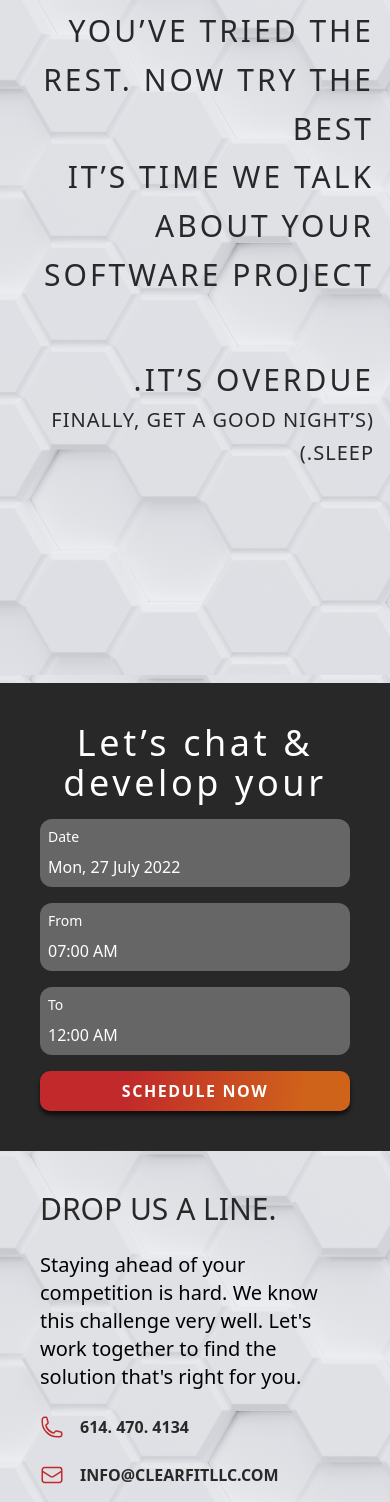
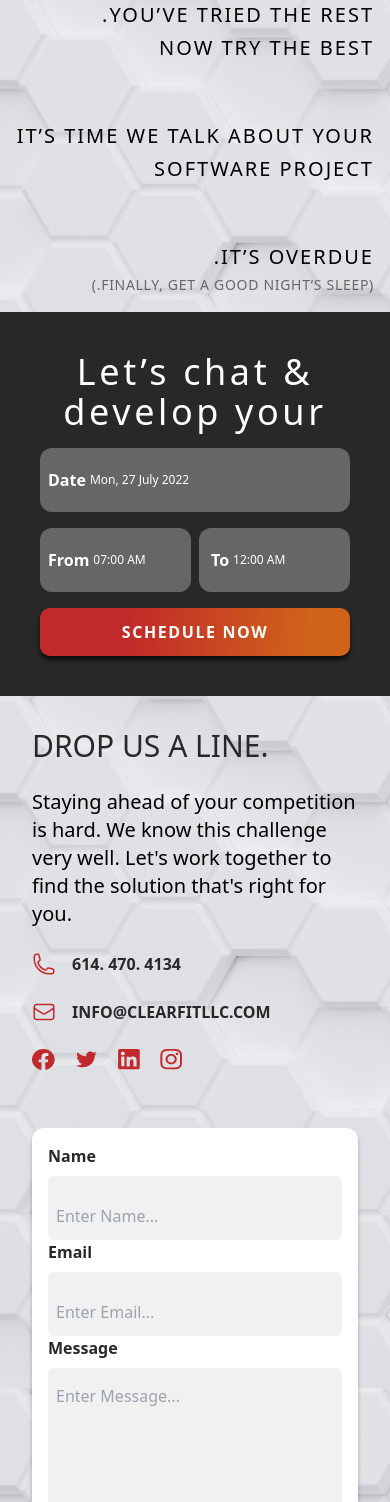
Before and after one commit to HaseebIqbal33/clearfit_uiux, a Next.js app: page /home in a window 390 px wide. Shown: the part 6607-8109 px from the top of the page. Built offline with nearby package versions, Linux system fonts and the light colour scheme.

Commit message:
Update according to feedback

```diff
--- a/components/homepage/ContactForm.tsx
+++ b/components/homepage/ContactForm.tsx
@@ -13,10 +13,12 @@ const ContactForm = () => {
         background: "url('white_background.png') ",
       }}
     >
-      <div className="container mx-auto flex md:flex-row flex-col p-10 md:p-28 gap-14 md:gap-6 ">
+      <div className="container mx-auto flex md:flex-row flex-col md:p-10 lg:p-10 xl:p-20 gap-14 md:gap-6 p-8 ">
         <div className="md:w-1/2 w-full  flex flex-col gap-6">
-          <h2 className="text-3xl uppercase text-primary ">Drop us a line.</h2>
-          <p className="text-xl text-black font-medium max-w-[380px]">
+          <h2 className="text-3xl uppercase text-primary font-medium ">
+            Drop us a line.
+          </h2>
+          <p className="sm:text-2xl text-xl text-black font-normal max-w-[380px]">
             Staying ahead of your competition is hard. We know this challenge
             very well. Let&apos;s work together to find the solution that&apos;s
             right for you.
@@ -33,7 +35,7 @@ const ContactForm = () => {
         </div>
         <div className="md:w-1/2 w-full flex justify-center items-center">
           <div
-            className="bg-white w-full md:w-4/5 mx-auto flex flex-col p-4 md:p-14 gap-6 rounded-xl"
+            className="bg-white w-full md:w-4/5 mx-auto flex flex-col p-4 lg:p-14 rounded-xl"
             style={{ boxShadow: "0px 4px 4px rgba(0, 0, 0, 0.25)" }}
           >
             <div className="flex flex-col gap-2 ">
@@ -60,7 +62,7 @@ const ContactForm = () => {
               ></textarea>
             </div>
             <button
-              className=" p-2 pl-3 pr-3 lg:w-80 w-full text-center mx-auto font-semibold tracking-widest text-white"
+              className=" p-2 pl-3 pr-3 mt-3 w-56 xl:w-80 text-center mx-auto font-semibold tracking-widest text-white"
               style={{
                 background:
                   "linear-gradient(96.73deg, #C1292A 27.66%, #D0631A 85.99%)",
--- a/components/homepage/ContentSection.tsx
+++ b/components/homepage/ContentSection.tsx
@@ -1,27 +1,32 @@
 const ContentSection = () => {
   return (
     <div
-      className=" h-auto min-h-[700px] sm:min-h-[500px] relative"
+      className=" h-auto min-h-[300px] sm:min-h-[500px] relative"
       style={{
         background: "url('white_background.png') ",
       }}
     >
       <div className="container mx-auto">
-        <div className="flex justify-end container mx-auto pl-4 pr-4 md:p-28 pt-6 pt-6 ">
-          <div className="w-full  text-xl tracking-widest text-primary right-to-left flex gap-14 flex-col">
+        <div className="flex justify-end container mx-auto p-4 md:p-28 ">
+          <div className="w-full tracking-wides right-to-left flex gap-14 flex-col text-black">
             <div>
-              <p className="tracking-widest text-3xl uppercase leading-relaxed">
-                You’ve tried the rest. Now try the best
+              <p className="tracking-widest text-xl  sm:text-3xl uppercase leading-relaxed">
+                You’ve tried the rest.
               </p>
-              <p className="tracking-widest text-3xl uppercase leading-relaxed">
+              <p className="tracking-widest text-xl  sm:text-3xl uppercase leading-relaxed">
+                Now try the best
+              </p>
+            </div>
+            <div>
+              <p className="tracking-widest text-xl  sm:text-3xl uppercase leading-relaxed">
                 It’s time we talk about your software project
               </p>
             </div>
             <div>
-              <p className="tracking-widest text-3xl uppercase leading-relaxed">
+              <p className="tracking-widest text-xl  sm:text-3xl uppercase leading-relaxed">
                 It’s overdue.
               </p>
-              <p className="tracking-wider text-xl font-medium uppercase leading-relaxed ">
+              <p className="tracking-wider text-sm sm:text-base font-normal uppercase leading-relaxed text-sliver_black ">
                 (Finally, get a good night’s sleep.)
               </p>
             </div>
--- a/components/homepage/Footer.tsx
+++ b/components/homepage/Footer.tsx
@@ -16,7 +16,7 @@ const Footer = () => {
   ];
   return (
     <div className="bg-primary">
-      <div className="container mx-auto flex justify-between flex-col lg:flex-row  p-14 bg-primary gap-10">
+      <div className="container mx-auto flex justify-between flex-col lg:flex-row  p-14 sm:p-0 bg-primary gap-10">
         <div className="lg:w-1/3 w-full bg-primary flex gap-8 flex-col lg:p-10 p-2">
           <h2 className="text-4xl font-bold text-white">ClearFit</h2>
           <p className="text-base text-white max-w-[300px] tracking-widest">
@@ -38,7 +38,7 @@ const Footer = () => {
         <div className="lg:w-1/3 w-full  lg:p-10 p-2">
           <div className="flex flex-col gap-10">
             <div className="flex flex-col gap-2">
-              <h2 className="break-all text-silver_grey  text-2xl">
+              <h2 className="break-all text-white sm:text-2xl text-xl">
                 SUBSCRIBE TO OUR BLOG
               </h2>
               <hr className=" w-48" />
@@ -50,7 +50,7 @@ const Footer = () => {
               className="bg-sliver_black text-white text-base pt-3 pl-3 h-14 rounded-lg"
             />
             <div className="flex flex-col gap-2">
-              <h2 className="break-all text-silver_grey  text-2xl">
+              <h2 className="break-all text-white sm:text-2xl text-xl">
                 GETTING HERE
               </h2>
               <hr className=" w-48" />
@@ -67,12 +67,15 @@ const Footer = () => {
               <hr className=" w-40" />
             </div>
             <div
-              className="flex flex-wrap justify-around w-80 gap-0"
+              className="flex flex-wrap justify-around sm:w-80 w-72 gap-0"
               style={{ lineHeight: "50px" }}
             >
               {links.map((item, index) => {
                 return (
-                  <a className=" w-40 text-white cursor-pointer" key={index}>
+                  <a
+                    className=" w-28 sm:w-40 text-white cursor-pointer"
+                    key={index}
+                  >
                     {item}
                   </a>
                 );
--- a/components/homepage/FormSection.tsx
+++ b/components/homepage/FormSection.tsx
@@ -9,35 +9,39 @@ const FormSection = () => {
           Let’s chat & develop your
         </h1>
 
-        <div className=" flex justify-between flex-wrap gap-4">
-          <div className="bg-sliver_black w-80 flex gap-2 flex-col p-2 rounded-xl">
-            <span className="text-white text-sm">Date</span>
+        <div className=" flex justify-between lg:justify-start xl:justify-center  flex-wrap gap-4">
+          <div className="bg-sliver_black lg:w-72 w-full flex flex-row sm:flex-col gap-1 p-2 rounded-xl items-center sm:items-start h-16">
+            <span className="text-white text-base font-semibold">Date</span>
             <input
               type="text"
-              className="bg-sliver_black text-white text-base"
+              className="bg-sliver_black text-white text-sm w-full md:text-base  text-xs"
               value={"Mon, 27 July 2022"}
             />
           </div>
-          <div className="bg-sliver_black w-80 flex gap-2 flex-col p-2 rounded-xl">
-            <span className="text-white text-sm">From</span>
+          <div className="flex lg:gap-2 gap-2 justify-between w-full lg:w-auto">
+            <div className="bg-sliver_black w-1/2 md:w-72 flex flex-row sm:flex-col gap-1  p-2 items-center sm:items-start rounded-xl  h-16 sm:w-full">
+              <span className="text-white text-base font-semibold">From</span>
               <input
                 type="text"
-              className="bg-sliver_black text-white text-base"
+                className="bg-sliver_black text-white md:text-base  text-xs w-full"
                 value={"07:00 AM"}
               />
             </div>
 
-          <div className="bg-sliver_black w-80 flex gap-2 flex-col p-2 rounded-xl">
-            <span className="text-white text-sm">To</span>
+            <div className="bg-sliver_black w-1/2  md:w-72 flex flex-row sm:flex-col rounded-xl items-center sm:items-start gap-1 p-2 h-16 sm:w-full ">
+              <span className="text-white text-base font-semibold ml-1">
+                To
+              </span>
               <input
                 type="text"
-              className="bg-sliver_black text-white text-base"
+                className="bg-sliver_black text-white md:text-base text-xs w-full"
                 value={"12:00 AM"}
               />
             </div>
+          </div>
 
           <button
-            className=" p-2 pl-3 pr-3 w-80 font-semibold tracking-widest text-white"
+            className=" p-3 pl-3 pr-3 lg:w-72 w-full font-semibold tracking-widest text-white"
             style={{
               background:
                 "linear-gradient(96.73deg, #C1292A 27.66%, #D0631A 85.99%)",
--- a/components/homepage/HeroSectionContent.tsx
+++ b/components/homepage/HeroSectionContent.tsx
@@ -1,6 +1,4 @@
-import { Content } from "next/font/google";
 import HexagonBox from "../common/HexagonBox";
-import SkillPodsImage from "../common/SkillPodsImage";
 
 const HeroSectionContent = () => {
   return (
--- a/components/homepage/SocialMediaBanner.tsx
+++ b/components/homepage/SocialMediaBanner.tsx
@@ -8,7 +8,7 @@ const SocialMediaBanner = () => {
     <div className=" bg-black p-10">
       <div className="flex justify-between container mx-auto text-center">
         <div className="flex flex-wrap gap-6 items-center justify-center font-normal text-white text-2xl tracking-widest uppercase mx-auto ">
-          <p className=" break-all text-silver_grey">Follow us on social</p>
+          <p className=" text-silver_grey">Follow us on social</p>
           <div className="flex gap-5">
             <FacebookSVG color="#D9D9D9" height="24" width="24" />
             <TwitterSVG color="#D9D9D9" height="24" width="24" />
```
Lines whose indentation alone changed are shown as unchanged.
